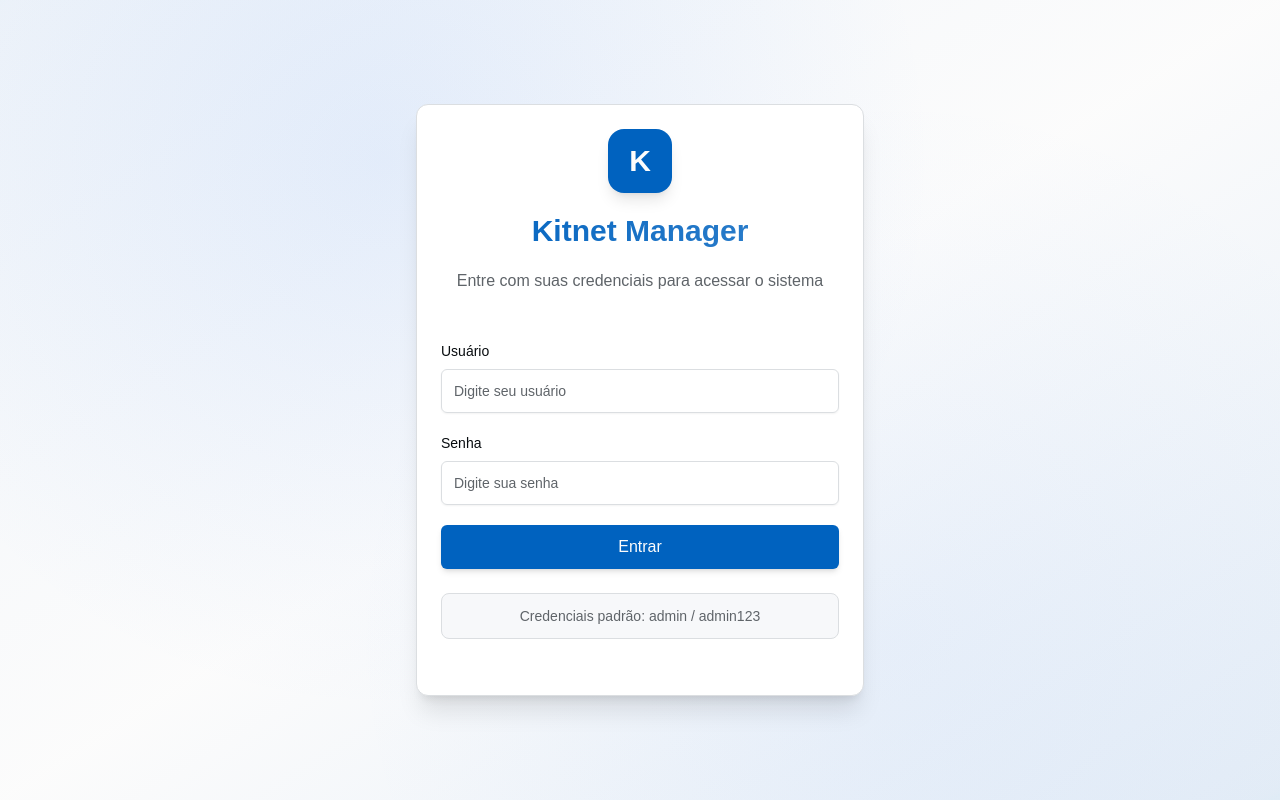
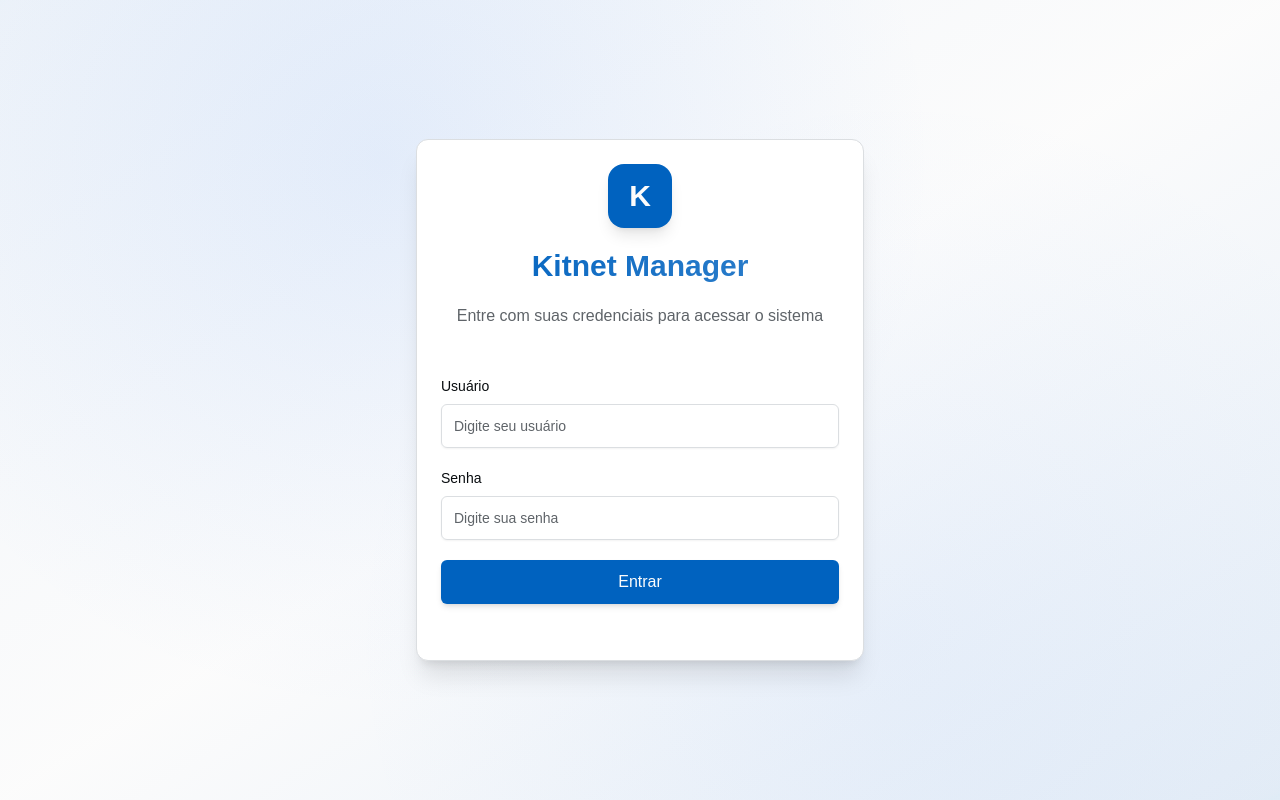
Before and after one commit to lucianoZgabriel/front-kitnet-manager, a Next.js app: page /login in a window 1280 px wide. Built offline with nearby package versions, Linux system fonts and the light colour scheme; no server answers.

Commit message:
chore: prepare for Vercel deployment
- Add vercel.json with optimized configuration
- Add comprehensive DEPLOYMENT.md guide
- Update ROADMAP.md with Sprint 9 details

```diff
--- a/src/components/auth/login-form.tsx
+++ b/src/components/auth/login-form.tsx
@@ -111,11 +111,6 @@ export function LoginForm() {
             </Button>
           </form>
         </Form>
-        <div className="bg-muted/50 mt-6 rounded-lg border p-3 text-center">
-          <p className="text-muted-foreground text-sm">
-            <span className="font-medium">Credenciais padrão:</span> admin / admin123
-          </p>
-        </div>
       </CardContent>
     </Card>
   )
```
Also changed, not shown: vercel.json (added), 2 other files (tests, documents, lock files or other folders).
